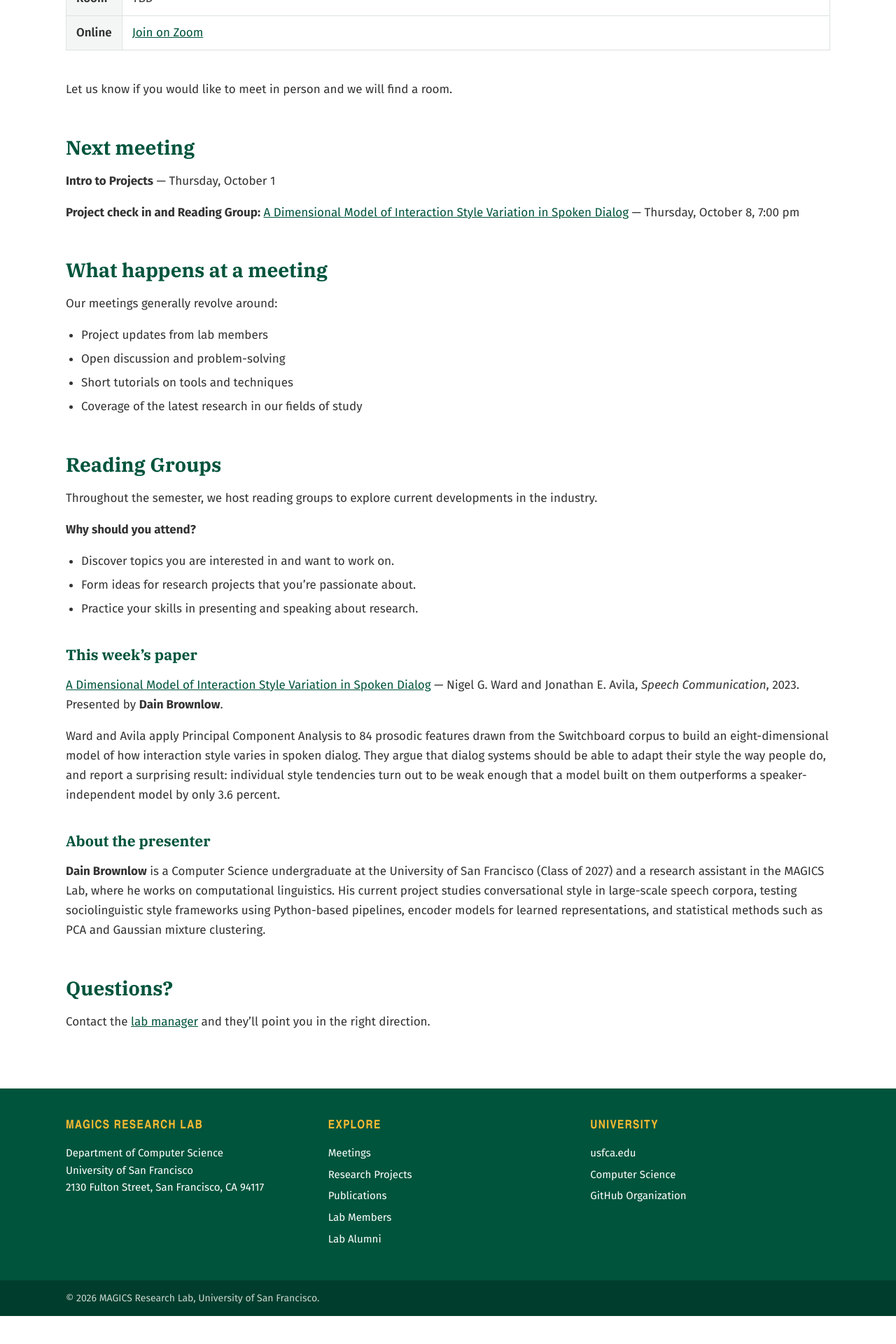
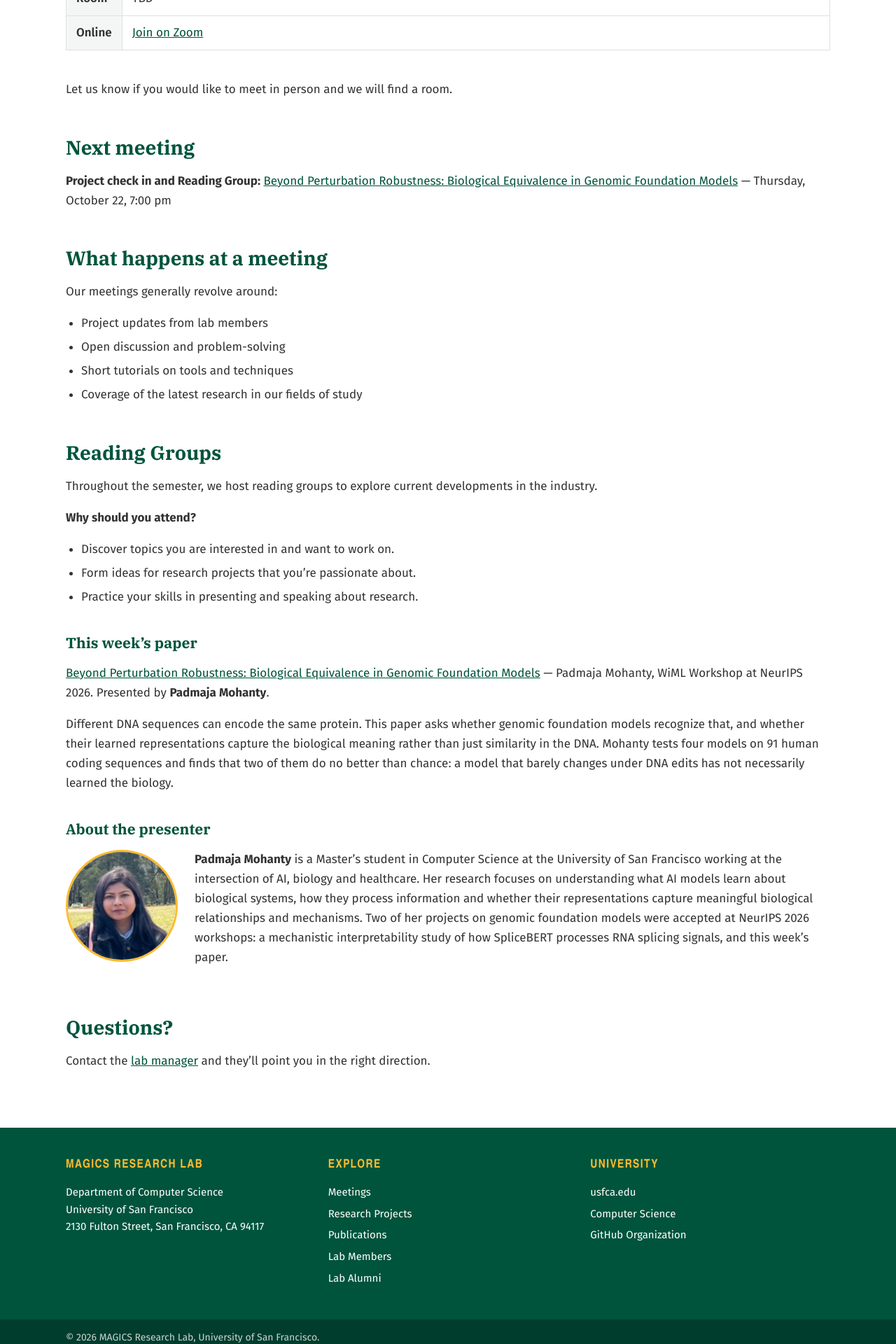
Before and after one commit to USF-MAGICS/usf-magics.github.io, a Jekyll site: the page built from meetings/index.md, in a window 1280 px wide. Shown: the part 712-2632 px from the top of the page at 70% size. Built offline with Jekyll 4.4.1, drawn with Linux system fonts in a browser that asks for light colours; some web fonts are replaced; our own code applies the rules of GitHub Pages for plain Markdown files; before the commit the page ends 2592 px from its top, so only the background shows below that.

Commit message:
Add the October 22 reading group with Padmaja Mohanty
Meetings page now features Padmaja Mohanty's 'Beyond Perturbation Robustness' paper with her headshot and bio. Dain Brownlow's October 8 reading group moves to a hidden Past Presenters page.

```diff
--- a/assets/css/style.scss
+++ b/assets/css/style.scss
@@ -337,6 +337,31 @@ a:hover, a:focus { color: var(--usf-green-light); }
 .callout > :first-child { margin-top: 0; }
 .callout > :last-child { margin-bottom: 0; }
 
+/* Presenter photo beside the bio on the Meetings page */
+.presenter {
+  display: flex;
+  gap: 24px;
+  align-items: flex-start;
+  margin: 1em 0 1.5em;
+}
+
+.presenter__photo {
+  flex: none;
+  width: 160px;
+  height: 160px;
+  border-radius: 50%;
+  object-fit: cover;
+  border: 3px solid var(--usf-gold);
+}
+
+.presenter > div { min-width: 0; }
+.presenter > div > :first-child { margin-top: 0; }
+
+@media (max-width: 559px) {
+  .presenter { flex-direction: column; }
+  .presenter__photo { align-self: center; }
+}
+
 /* ----------------------------------------------------------------- Footer */
 
 .site-footer {
--- a/meetings/index.md
+++ b/meetings/index.md
@@ -28,9 +28,7 @@ Let us know if you would like to meet in person and we will find a room.
 
 ## Next meeting
 
-**Intro to Projects** — Thursday, October 1
-
-**Project check in and Reading Group:** [A Dimensional Model of Interaction Style Variation in Spoken Dialog](https://www.cs.utep.edu/nigel/istyles/ward-avila-submitted.pdf) — Thursday, October 8, 7:00 pm
+**Project check in and Reading Group:** [Beyond Perturbation Robustness: Biological Equivalence in Genomic Foundation Models](https://neurips.cc/virtual/2026/163728) — Thursday, October 22, 7:00 pm
 
 ## What happens at a meeting
 
@@ -54,24 +52,33 @@ developments in the industry.
 
 ### This week's paper
 
-[A Dimensional Model of Interaction Style Variation in Spoken Dialog](https://www.cs.utep.edu/nigel/istyles/ward-avila-submitted.pdf) — Nigel G. Ward and Jonathan E. Avila, *Speech Communication*, 2023.
-Presented by **Dain Brownlow**.
+[Beyond Perturbation Robustness: Biological Equivalence in Genomic Foundation Models](https://neurips.cc/virtual/2026/163728) — Padmaja Mohanty, WiML Workshop at NeurIPS 2026.
+Presented by **Padmaja Mohanty**.
 
-Ward and Avila apply Principal Component Analysis to 84 prosodic features drawn
-from the Switchboard corpus to build an eight-dimensional model of how
-interaction style varies in spoken dialog. They argue that dialog systems should
-be able to adapt their style the way people do, and report a surprising result:
-individual style tendencies turn out to be weak enough that a model built on
-them outperforms a speaker-independent model by only 3.6 percent.
+Different DNA sequences can encode the same protein. This paper asks whether
+genomic foundation models recognize that, and whether their learned
+representations capture the biological meaning rather than just similarity in
+the DNA. Mohanty tests four models on 91 human coding sequences and finds that
+two of them do no better than chance: a model that barely changes under DNA
+edits has not necessarily learned the biology.
 
 ### About the presenter
 
-**Dain Brownlow** is a Computer Science undergraduate at the University of San
-Francisco (Class of 2027) and a research assistant in the MAGICS Lab, where he
-works on computational linguistics. His current project studies conversational
-style in large-scale speech corpora, testing sociolinguistic style frameworks
-using Python-based pipelines, encoder models for learned representations, and
-statistical methods such as PCA and Gaussian mixture clustering.
+<div class="presenter">
+  <img class="presenter__photo" src="/assets/img/padmaja-mohanty.jpg" alt="Padmaja Mohanty">
+  <div markdown="1">
+
+**Padmaja Mohanty** is a Master's student in Computer Science at the University
+of San Francisco working at the intersection of AI, biology and healthcare. Her
+research focuses on understanding what AI models learn about biological systems,
+how they process information and whether their representations capture
+meaningful biological relationships and mechanisms. Two of her projects on
+genomic foundation models were accepted at NeurIPS 2026 workshops: a mechanistic
+interpretability study of how SpliceBERT processes RNA splicing signals, and
+this week's paper.
+
+  </div>
+</div>
 
 ## Questions?
 
--- a/tools/preview.py
+++ b/tools/preview.py
@@ -25,6 +25,7 @@ PAGES = [
     ("alumni/index.md",       "alumni/index.html",       "alumni",       "Lab Alumni"),
     # hidden: built and browsable, but deliberately absent from the navigation
     ("recordings/index.md",   "recordings/index.html",   "recordings",   "Recorded Meetings", True),
+    ("past-presenters/index.md", "past-presenters/index.html", "past-presenters", "Past Presenters", True),
 ]
 
 CACHE_BUST = str(int(time.time()))   # forces the browser to refetch the CSS
```
Also changed, not shown: RESUME-NOTES.md (+8 -4 lines), past-presenters/index.md (added, +46 -0 lines), assets/img/padmaja-mohanty.jpg (added).
